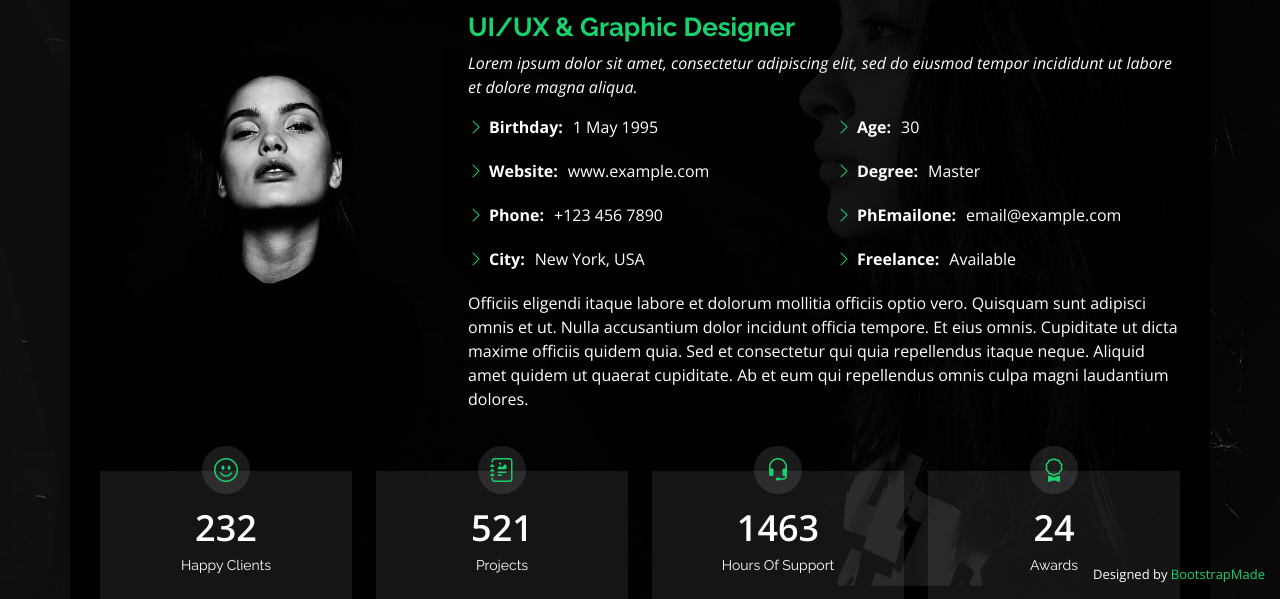
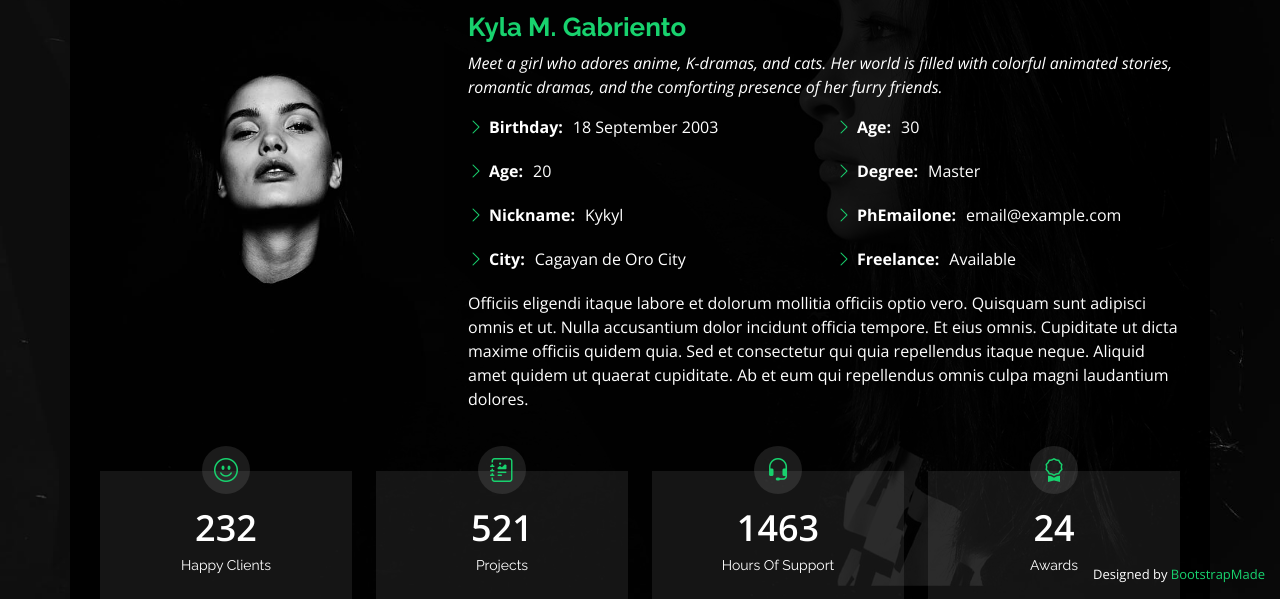
Before and after one commit to nuggeez/portfolio, a plain HTML site: page index.html in a window 1280 px wide. Both pictures are taken after a click on the link "About Me". Shown: the part 201-800 px from the top of the page. Drawn offline with nearby package versions, Linux system fonts and the light colour scheme.

Commit message:
Update index.html

```diff
--- a/index.html
+++ b/index.html
@@ -84,18 +84,18 @@
           <img src="assets/img/me.jpg" class="img-fluid" alt="">
         </div>
         <div class="col-lg-8 pt-4 pt-lg-0 content" data-aos="fade-left">
-          <h3>UI/UX &amp; Graphic Designer</h3>
+          <h3>Kyla M. Gabriento</h3>
           <p class="fst-italic">
-            Lorem ipsum dolor sit amet, consectetur adipiscing elit, sed do eiusmod tempor incididunt ut labore et dolore
-            magna aliqua.
+            Meet a girl who adores anime, K-dramas, and cats. Her world is filled with colorful animated stories, romantic dramas, and the
+            comforting presence of her furry friends.
           </p>
           <div class="row">
             <div class="col-lg-6">
               <ul>
-                <li><i class="bi bi-chevron-right"></i> <strong>Birthday:</strong> <span>1 May 1995</span></li>
-                <li><i class="bi bi-chevron-right"></i> <strong>Website:</strong> <span>www.example.com</span></li>
-                <li><i class="bi bi-chevron-right"></i> <strong>Phone:</strong> <span>+123 456 7890</span></li>
-                <li><i class="bi bi-chevron-right"></i> <strong>City:</strong> <span>New York, USA</span></li>
+                <li><i class="bi bi-chevron-right"></i> <strong>Birthday:</strong> <span>18 September 2003</span></li>
+                <li><i class="bi bi-chevron-right"></i> <strong>Age:</strong> <span>20</span></li>
+                <li><i class="bi bi-chevron-right"></i> <strong>Nickname:</strong> <span>Kykyl</span></li>
+                <li><i class="bi bi-chevron-right"></i> <strong>City:</strong> <span>Cagayan de Oro City</span></li>
               </ul>
             </div>
             <div class="col-lg-6">
```
